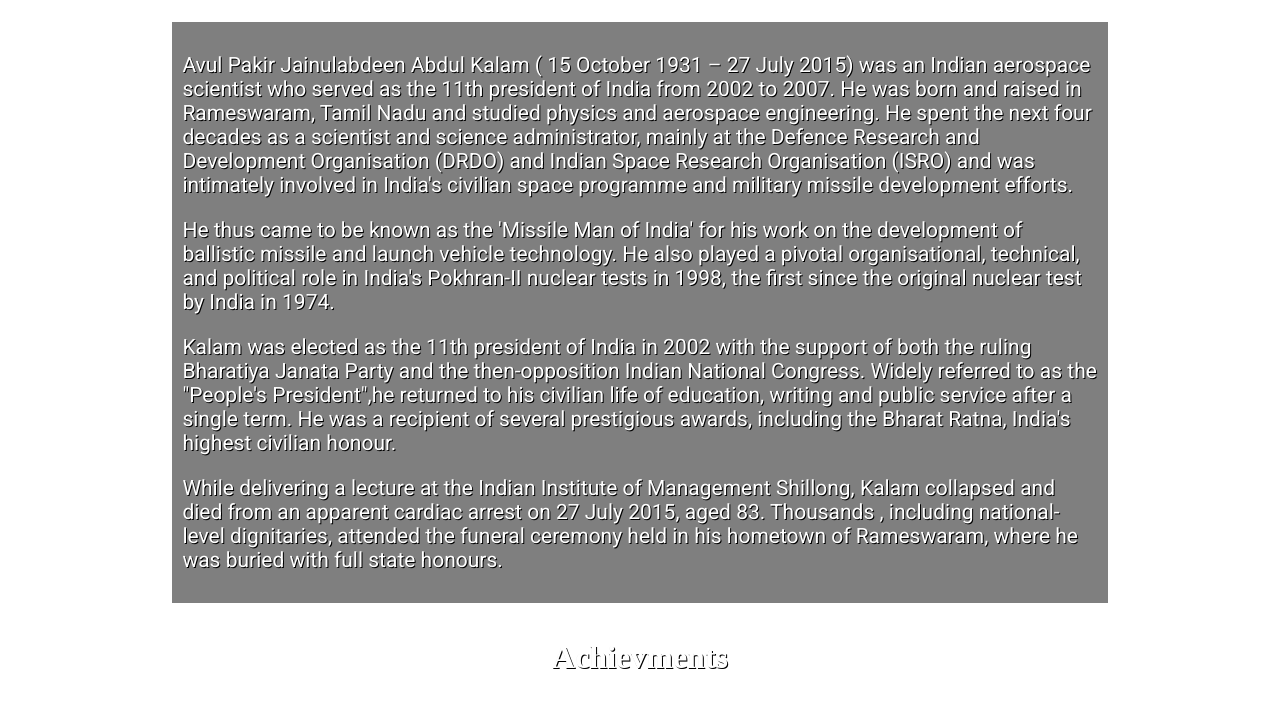
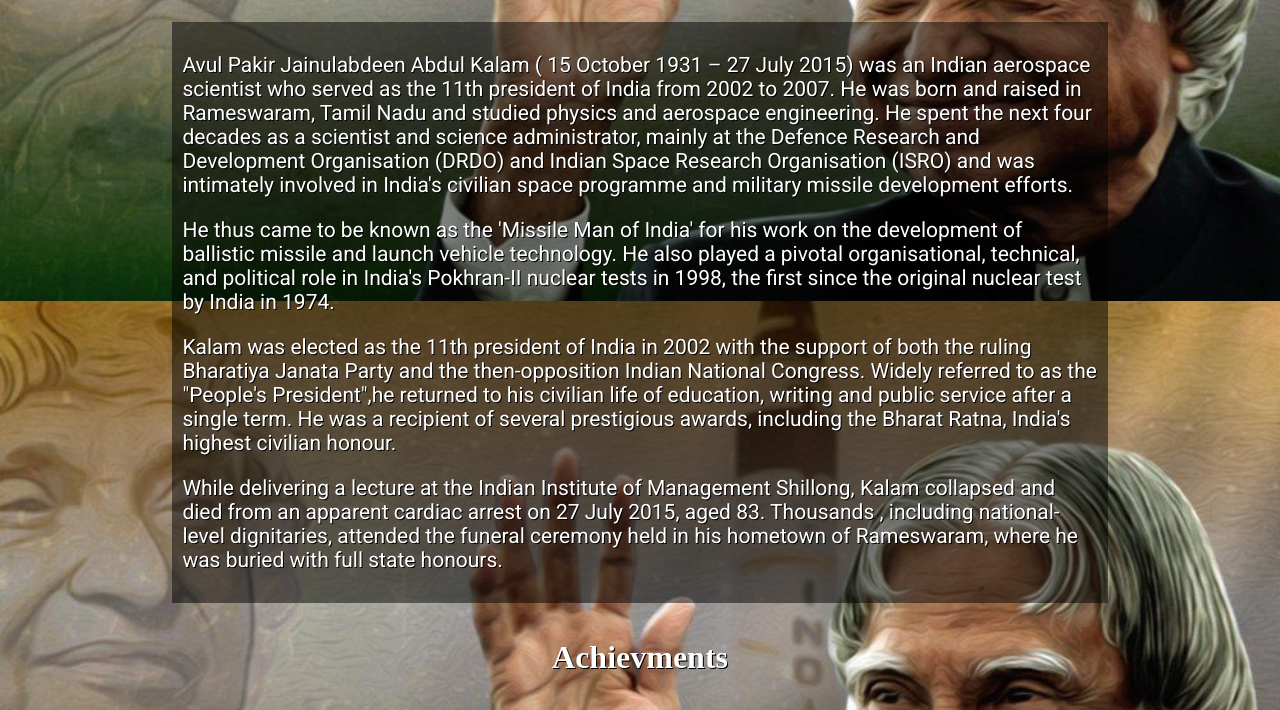
Before and after one commit to MeghaKeshri/APJ-Abdul-Kalam-Fanpage, a plain HTML site: page index.html in a window 1280 px wide. Shown: the part 419-1129 px from the top of the page. Drawn offline with Linux system fonts and the light colour scheme.

Commit message:
Update styles.css
correcting  background image src error

```diff
--- a/css/styles.css
+++ b/css/styles.css
@@ -1,6 +1,6 @@
 body{
   text-align: center;
-  background-image:url('img/aj.png');
+  background-image:url('../img/aj.png');
   background-repeat:repeat;
   background-attachment: fixed;
   color: white;
```
